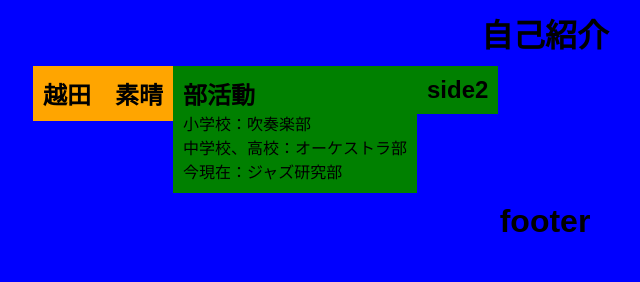
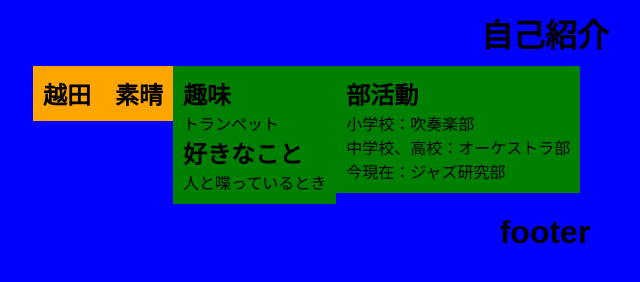
Before and after one commit to subaru0925/web2-14, a plain HTML site: page index.html in a window 1280 px wide. Shown: the whole page, without its empty margins (95-735 px from the left). Drawn offline with Linux system fonts and the light colour scheme; a web font is replaced by a local one.

Commit message:
Update index.html

```diff
--- a/index.html
+++ b/index.html
@@ -17,13 +17,16 @@
     </section>
    <div id="side">
     <aside>
+      <h1>趣味</h1>
+      <p>トランペット</p>
+      <h1>好きなこと</h1>
+      <p>人と喋っているとき</p>
+    </aside>
+    <aside>
       <h1>部活動</h1>
       <p>小学校：吹奏楽部</p>
       <p>中学校、高校：オーケストラ部</p>
       <p>今現在：ジャズ研究部</p>
-    </aside>
-    <aside>
-      <h1>side2</h1>
     </aside>
    </div>
   </div>
```
